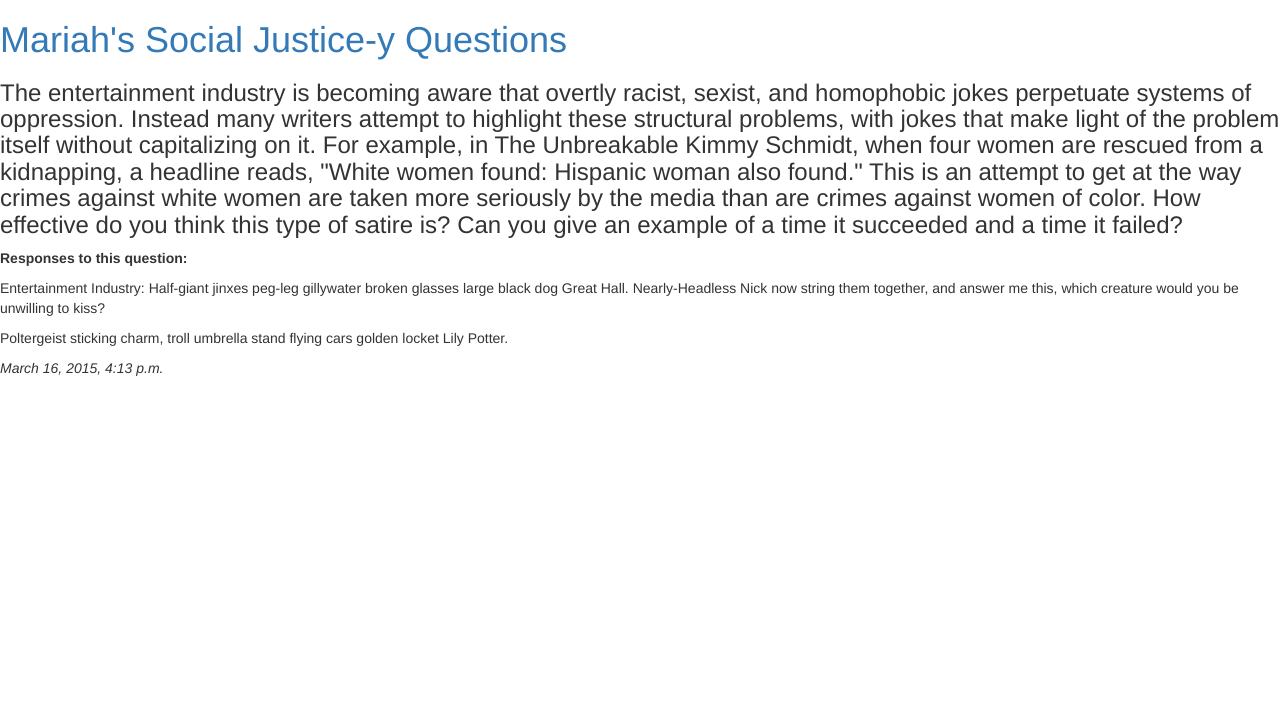
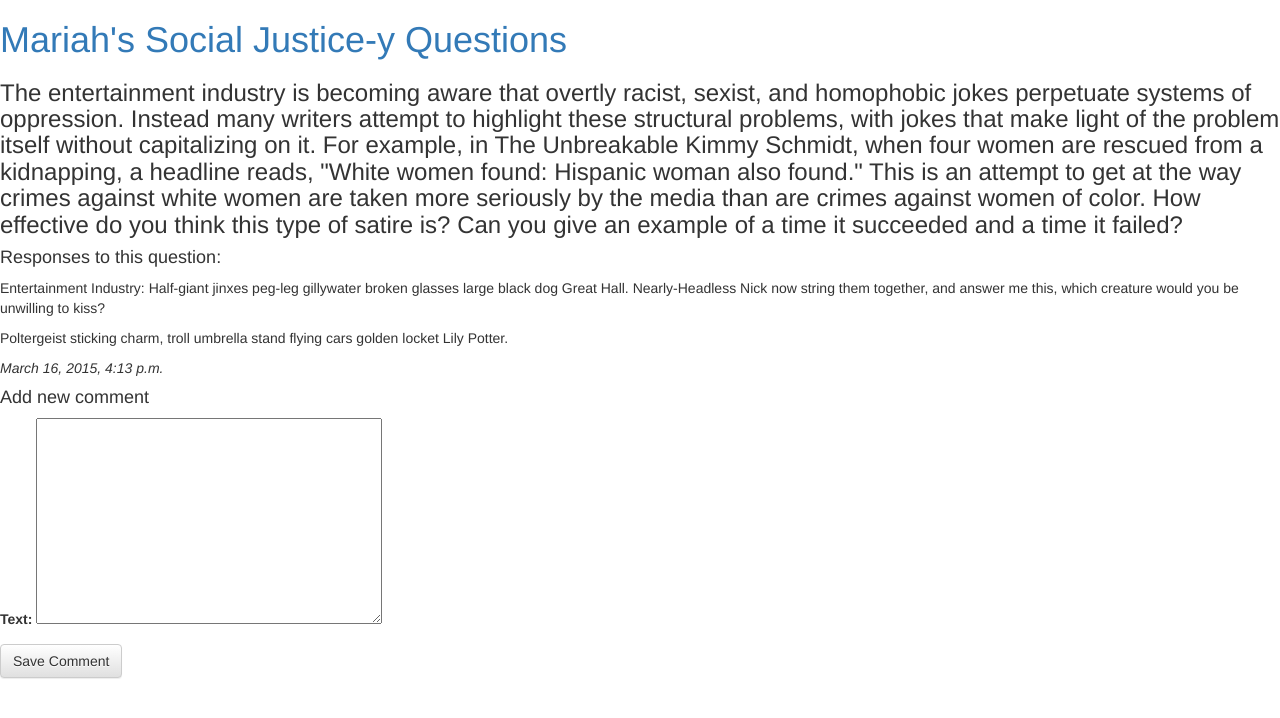
Before and after one commit to mariahminigan/cfpproject, a Django app: page /question/1/ in a window 1280 px wide. Shown: the top 718 px of the page. Run offline with Django 3.2, Linux system fonts and the light colour scheme; data comes from the database, SQL or seed files in the repository; both versions use the stored data as it was after the commit; some libraries are stand-ins or nearby versions.

Commit message:
Add comment form

```diff
--- /dev/null
+++ b/questionblog/forms.py
@@ -0,0 +1,10 @@
+from django import forms #Importing forms!
+from .models import Comment #Importing the Comment model, to be used with forms!
+
+class CommentForm(forms.ModelForm): #CommentForm is the name of the form. Then, with forms.ModelForm I'm telling Django that this is a ModelForm--it knows what that means.
+#ModelForm is a specific type of form that Django has, and there are others you can use for different stuff.
+
+	class Meta: # Tells Django which model should be used to create the CommentForm. In this case, the Comment model.
+		model = Comment
+		fields = ('text',) #This is where I tell Django which fields should end up in the form. created_date will be set automatically--there's no need to have it on the form.
+		#Don't forget the comma after 'text'!
--- a/questionblog/templates/questionblog/question_comments.html
+++ b/questionblog/templates/questionblog/question_comments.html
@@ -5,7 +5,7 @@
 		<h3>{{ question.text|linebreaks }}</h3>
 	</div>
 	<div>
-		<p><b>Responses to this question:</b></p>
+		<p><h4>Responses to this question:</h4></p>
 	</div>
 
 	{% for comment in comments %}
@@ -17,5 +17,9 @@
 		</div>
 	{% endfor %}
 
-
+	<h4>Add new comment</h4>
+	<form method="POST" class='post-form'>{% csrf_token %}<!--Wrapping the form with an HTML form tag. Form method is POST, not GET, because we're sending something to the database rather than recieving info from the database. Then there's a template tag which makes the form secure, Django gets mad if you don't add it. -->
+		{{ form.as_p }} <!-- Displaying the form.  -->
+		<button type="submit" class="save btn btn-default">Save Comment</button> <!-- Making a basic save button.  -->
+	</form>
 {% endblock content %}
--- a/questionblog/views.py
+++ b/questionblog/views.py
@@ -2,6 +2,8 @@
 from .models import Question, Comment #Imports Question and Comment models so I can get Questions and Comments in the views.
 from django.shortcuts import render, get_object_or_404 #This means that instead of getting a weird error when you try to find a question that doesn't
 #exist (like question 231), you'll just get a 404 page.
+from .forms import CommentForm #Imports my CommentForm.
+from django.shortcuts import redirect #Will let me go immediately refresh the page after creating a new comment.
 
 def question_list(request): #Creating a method called question_list that takes a request and puts things together in my template, question_list.html.
 	questions = Question.objects.all() #This is now a variable containing the QuerySet that finds all my Questions.
@@ -9,8 +11,17 @@
 
 
 def question_comments(request, pk): #This will create a view that displays an individual question with its comments.
-#pk identifies which question you're looking for.
+#pk identifies which question you're looking for--each one has a unique pk.
 	question = get_object_or_404(Question, pk=pk) #Creates a variable for the Question, or else gives a 404 error.
 	#qustion_comments.html is the template file. That template will be filled with the Questions called up, and the associated comments.
-	comments = Comment.objects.filter(question=pk)
-	return render(request, 'questionblog/question_comments.html', {'question' : question, 'comments' : comments})
+	comments = Comment.objects.filter(question=pk) #Creates a variable for the comments associated with each question by finding only the comments attached to a given pk.
+	if request.method == "POST": #If someone tries to post a comment in this view...
+		form =  CommentForm(request.POST) #Constructs the form with data from the form. instance = comment associates the new comment with the question being accessed.
+		if form.is_valid(): #Makes sure there's something in the text field.
+			comment = form.save(commit=False) #Saving the contents of the form. Doesn't commit it to database.
+			comment.question = question #Makes the question associated with this comment equal to the question variable defined above.
+			comment.save() #Saves the contents of the form, with the associated question, as a new comment.
+		return redirect('questionblog.views.question_comments', pk=pk)
+	else: #If no one is trying to post a comment while in this view, and it's just chilling on the page.
+		form = CommentForm() #Creates a variable for the CommentForm that will be in this view. There's a lovely blank box at the bottom of the page.
+	return render(request, 'questionblog/question_comments.html', {'question' : question, 'comments' : comments, 'form': form}) #Compiles all the info listed above, sends it to my template for this view.
```
Also changed, not shown: db.sqlite3, questionblog/models.py (line endings or trailing spaces), 3 other files.
